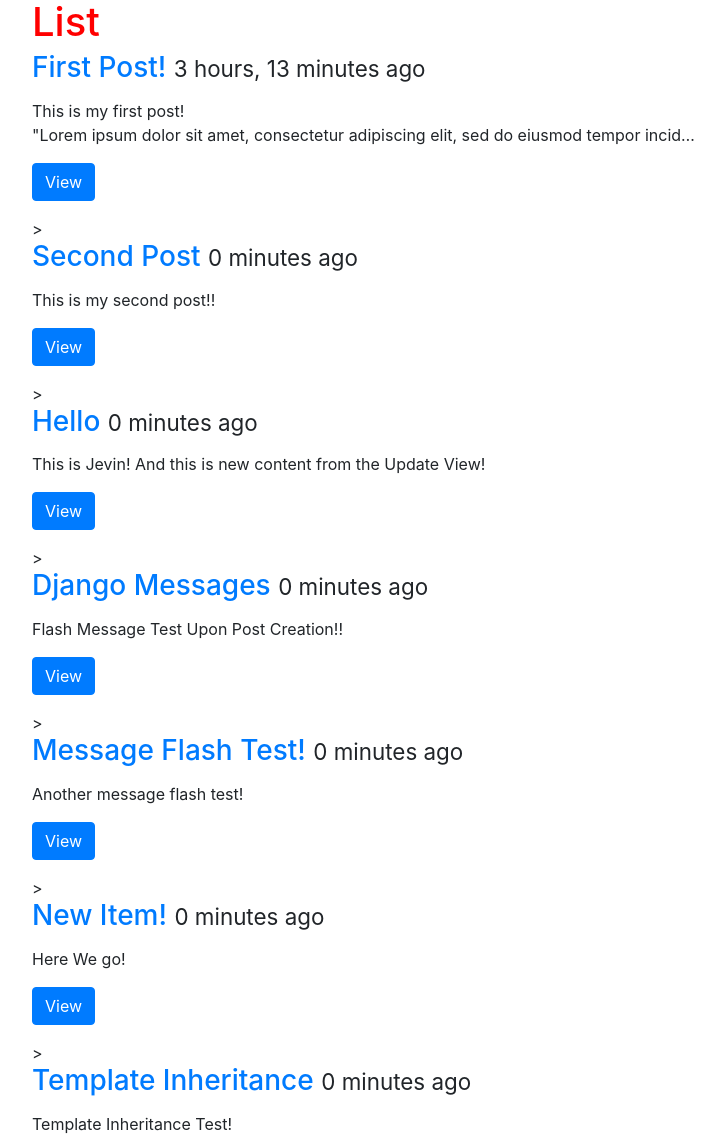
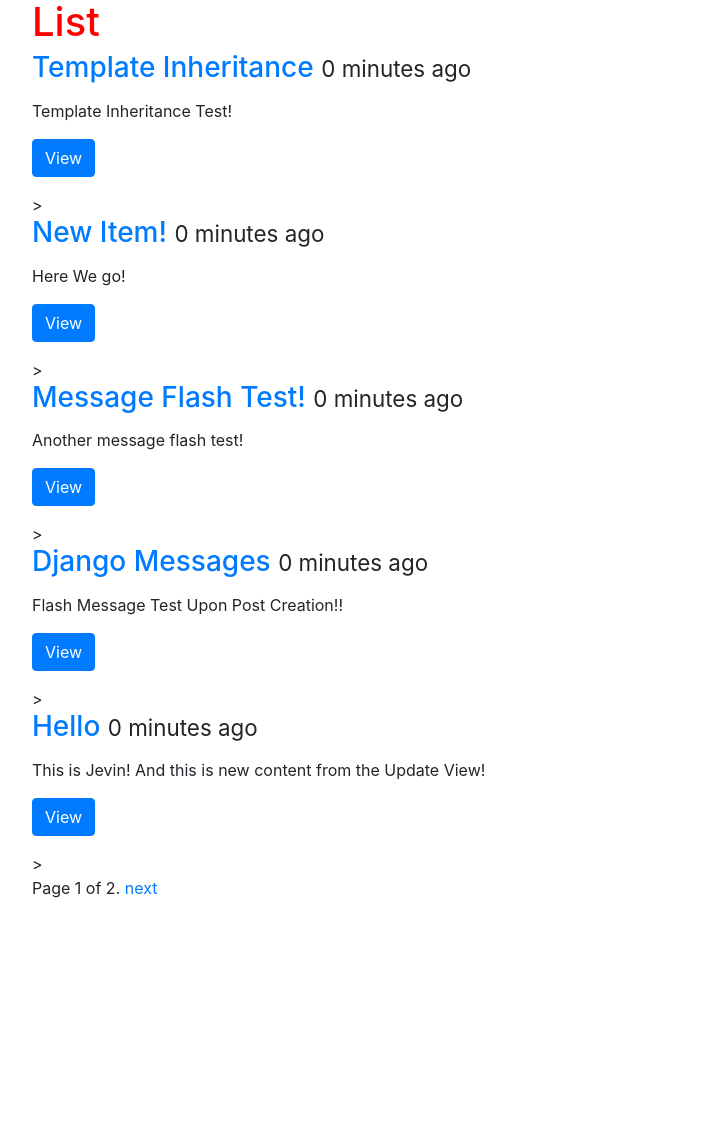
Before and after one commit to jebin007/Django-Blog, a Django app: page /posts/ in a window 1280 px wide. Shown: the top 1140 px of the page, without its empty margins (68-779 px from the left). After the commit the page ends 898 px from the top, so only its background shows below. Run offline with Django 3.2, Linux system fonts and the light colour scheme; data comes from the database, SQL or seed files in the repository; some libraries are stand-ins or nearby versions.

Commit message:
Pagination By QuerySet

```diff
--- a/Blog_App/posts/models.py
+++ b/Blog_App/posts/models.py
@@ -14,3 +14,6 @@ class Post(models.Model):
 
     def get_absolute_url(self):
         return reverse("posts:detail", kwargs={"id": self.id})
+
+    class Meta:
+        ordering = ['-timestamp', '-updated']
--- a/Blog_App/posts/views.py
+++ b/Blog_App/posts/views.py
@@ -3,7 +3,7 @@ from django.http import HttpResponse, HttpResponseRedirect
 from django.contrib import messages
 from . models import Post
 from .forms import PostForm
-
+from django.core.paginator import Paginator, EmptyPage, PageNotAnInteger
 # Create your views here.
 
 def post_create(request):
@@ -30,10 +30,22 @@ def post_detail(request, id):
     return render(request, 'post_detail.html', context)
 
 def post_list(request):
-    queryset = Post.objects.all()
+    queryset_list = Post.objects.all()
+    paginator = Paginator(queryset_list, 5) # Show 5 contacts per page
+    page_request_var = 'page'
+    page = request.GET.get(page_request_var)
+    try:
+        queryset = paginator.page(page)
+    except PageNotAnInteger:
+        # If page is not an integer, deliver first page.
+        queryset = paginator.page(1)
+    except EmptyPage:
+        # If page is out of range (e.g. 9999), deliver last page of results.
+        queryset = paginator.page(paginator.num_pages)
     context = {
         'object_list': queryset,
-        'title': 'List'
+        'title': 'List',
+        'page_request_var': page_request_var
     }
     return render(request, 'post_list.html', context)
 
--- a/Blog_App/templates/post_list.html
+++ b/Blog_App/templates/post_list.html
@@ -18,5 +18,21 @@
             <hr/>
         </div>
     {% endfor %}
+
+<div class="pagination">
+        <span class="step-links">
+            {% if object_list.has_previous %}
+                <a href="?{{ page_request_var }}={{ object_list.previous_page_number }}">previous</a>
+            {% endif %}
+
+            <span class="current">
+                Page {{ object_list.number }} of {{ object_list.paginator.num_pages }}.
+            </span>
+
+            {% if object_list.has_next %}
+                <a href="?{{ page_request_var }}={{ object_list.next_page_number }}">next</a>
+            {% endif %}
+        </span>
+    </div>
 </div>
 {% endblock content %}
```
